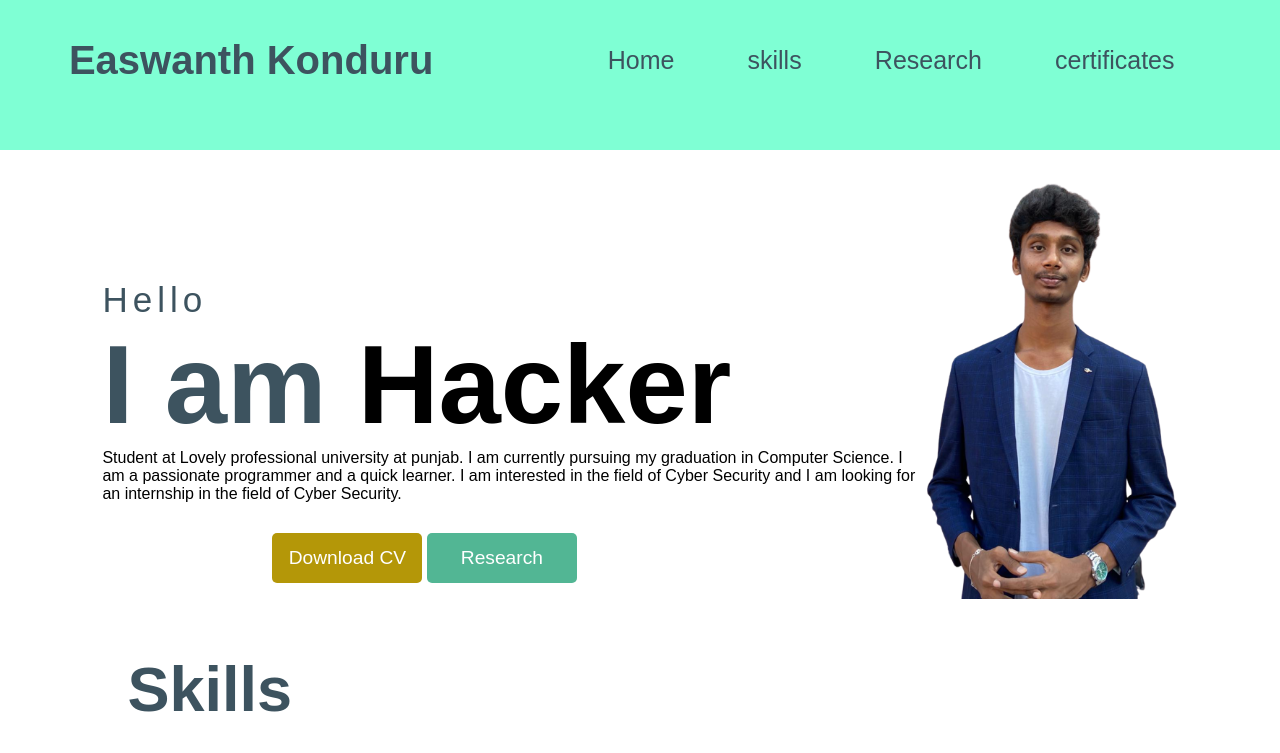
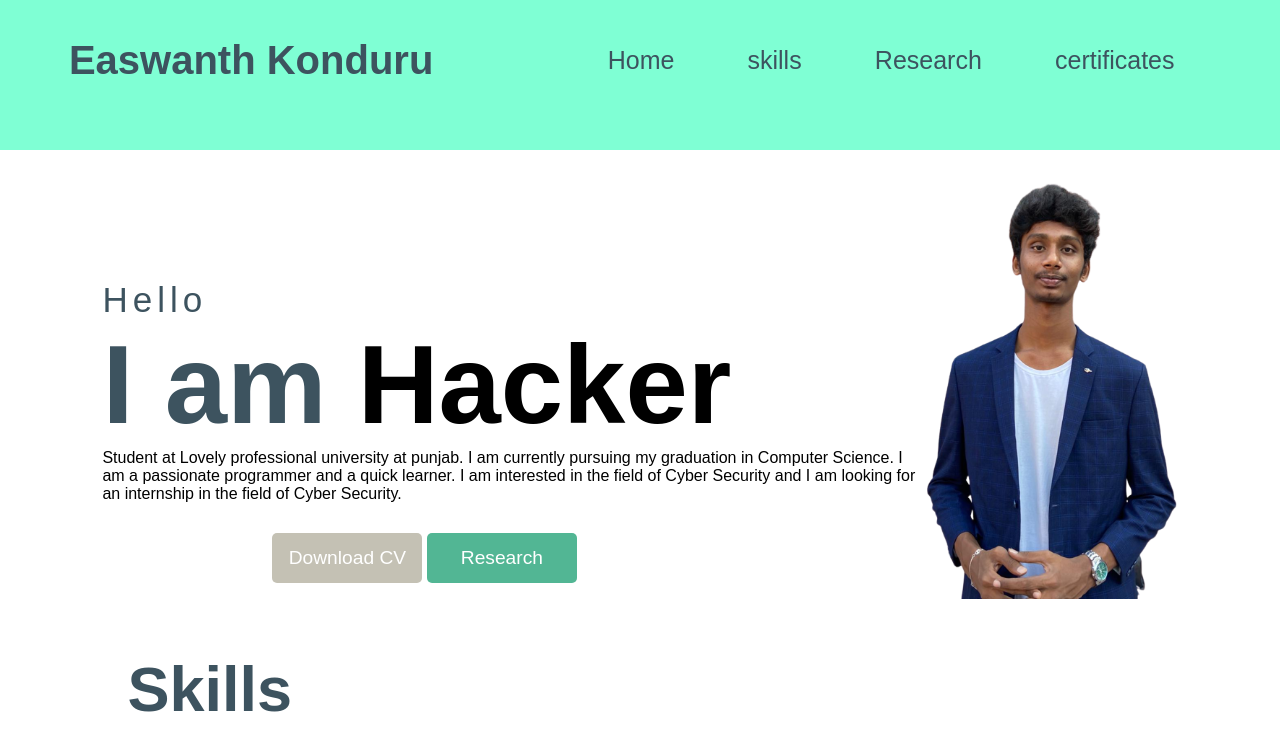
Before and after one commit to Easwanth176/My_Portfolio, a plain HTML site: page index.html in a window 1280 px wide. In both pictures the pointer is over the button "Download CV". Shown: the top 753 px of the page. Drawn offline with Linux system fonts and the light colour scheme; a web font is replaced by a local one.

Commit message:
Update style.css

```diff
--- a/style.css
+++ b/style.css
@@ -138,7 +138,7 @@ h1{
 }
 button:hover
 {
-  background-color: #b49708;
+  background-color: #c4c1b4;
 }
 .imgbox
 {
@@ -159,8 +159,8 @@ button:hover
 
 
 
-/*
-@keyframes animate
+
+/* @keyframes animate
 {
   50%
   {
```
